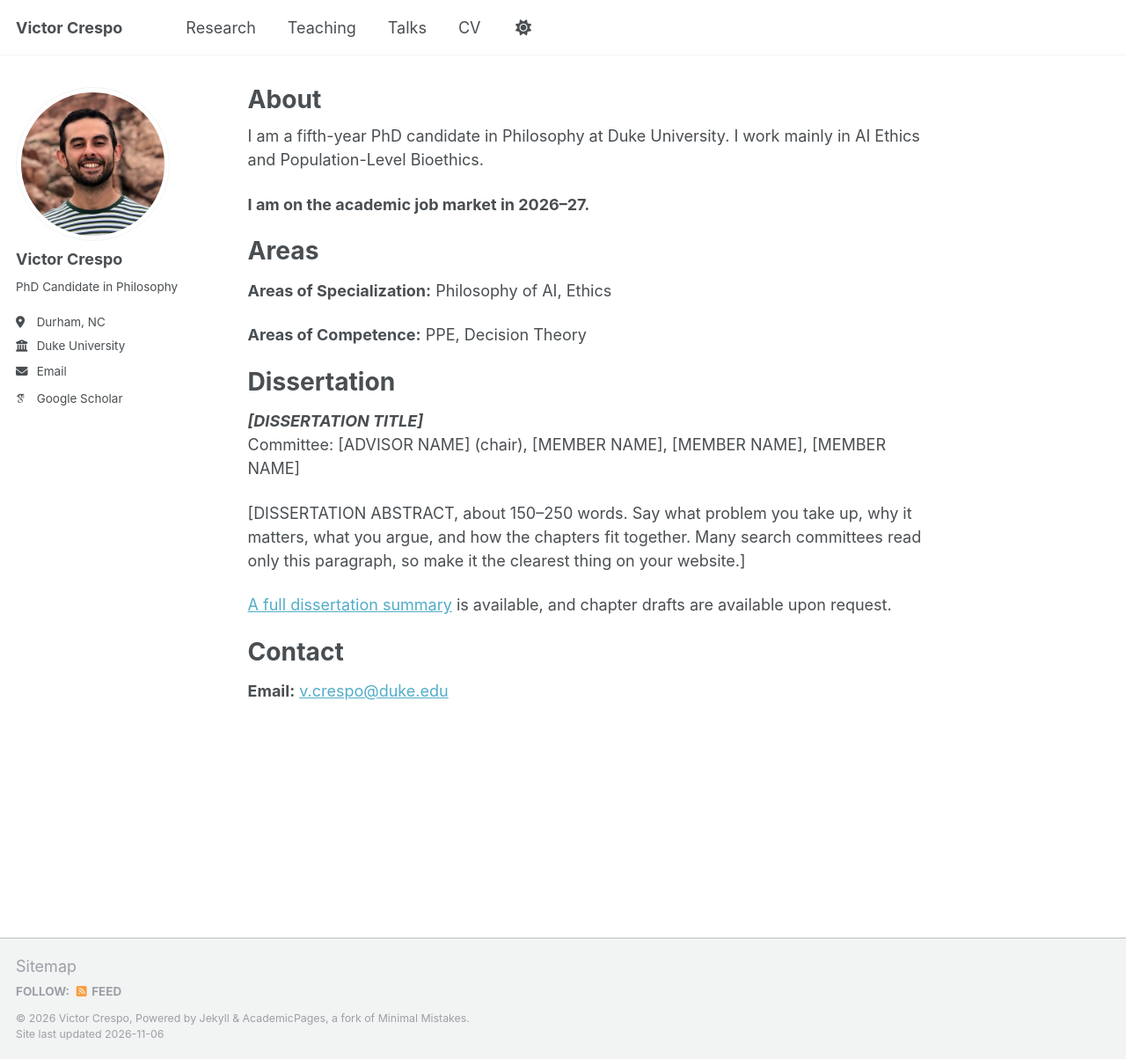
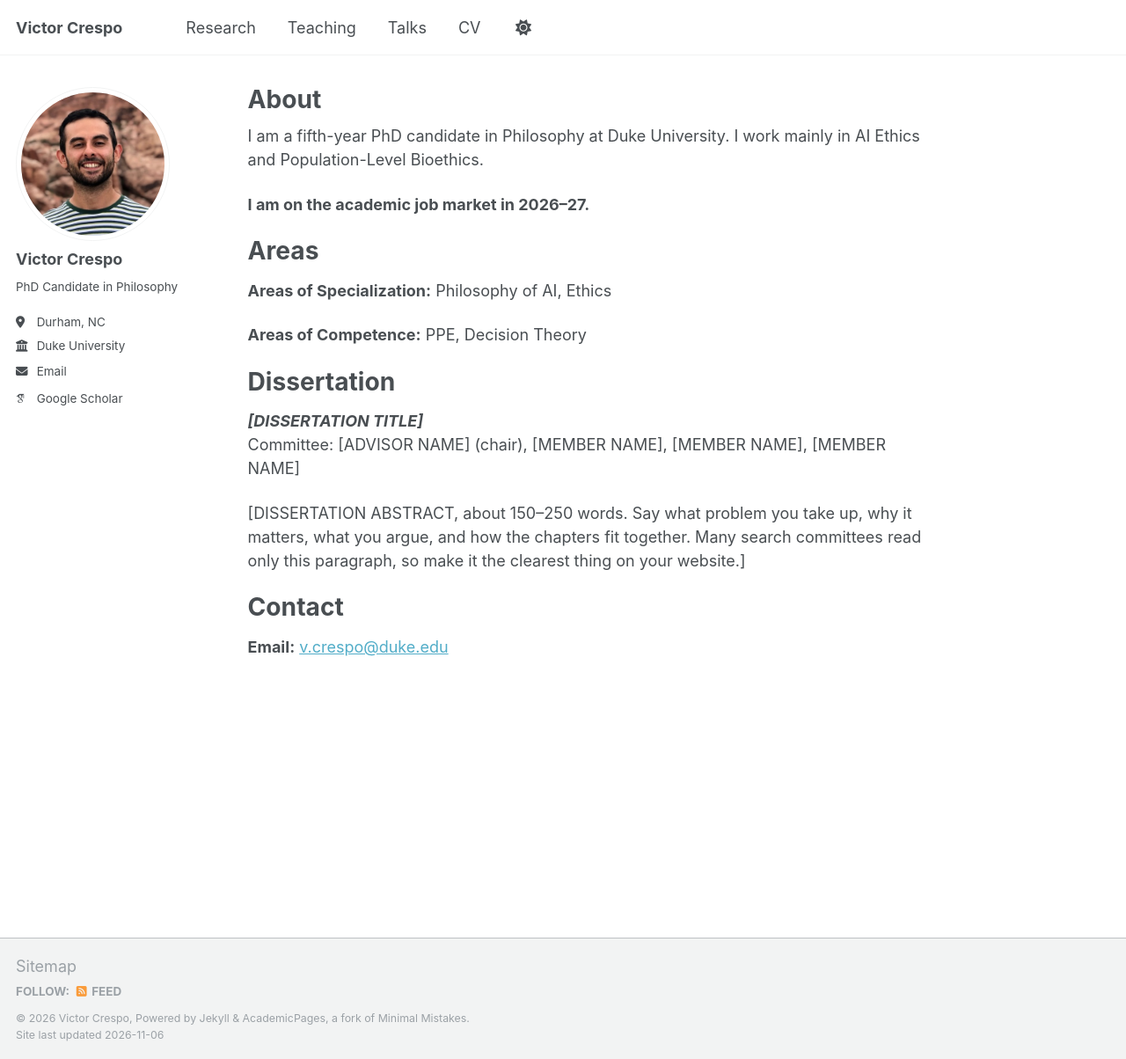
Before and after one commit to v-crespo/philosophy, a Jekyll site: the page built from _pages/about.md, in a window 1280 px wide and 1204 px high. Shown: the whole window at 88% size. Built offline with Jekyll 4.4.1, drawn with Linux system fonts in a browser that asks for light colours; some web fonts are replaced; a script that is not in the unit is left out.

Commit message:
Remove dissertation summary line and its placeholder PDF
Co-Authored-By: Claude Opus 5.5 <noreply@anthropic.com>

```diff
--- a/_pages/about.md
+++ b/_pages/about.md
@@ -36,8 +36,6 @@ Committee: [ADVISOR NAME] (chair), [MEMBER NAME], [MEMBER NAME], [MEMBER NAME]
 * **Chapter 3, "[TITLE]":** [one sentence]
 -->
 
-[A full dissertation summary]({{ site.baseurl }}/files/dissertation-summary.pdf) is available, and chapter drafts are available upon request.
-
 Contact
 ======
 **Email:** [v.crespo@duke.edu](mailto:v.crespo@duke.edu)
```
Also changed, not shown: 1 other file.
